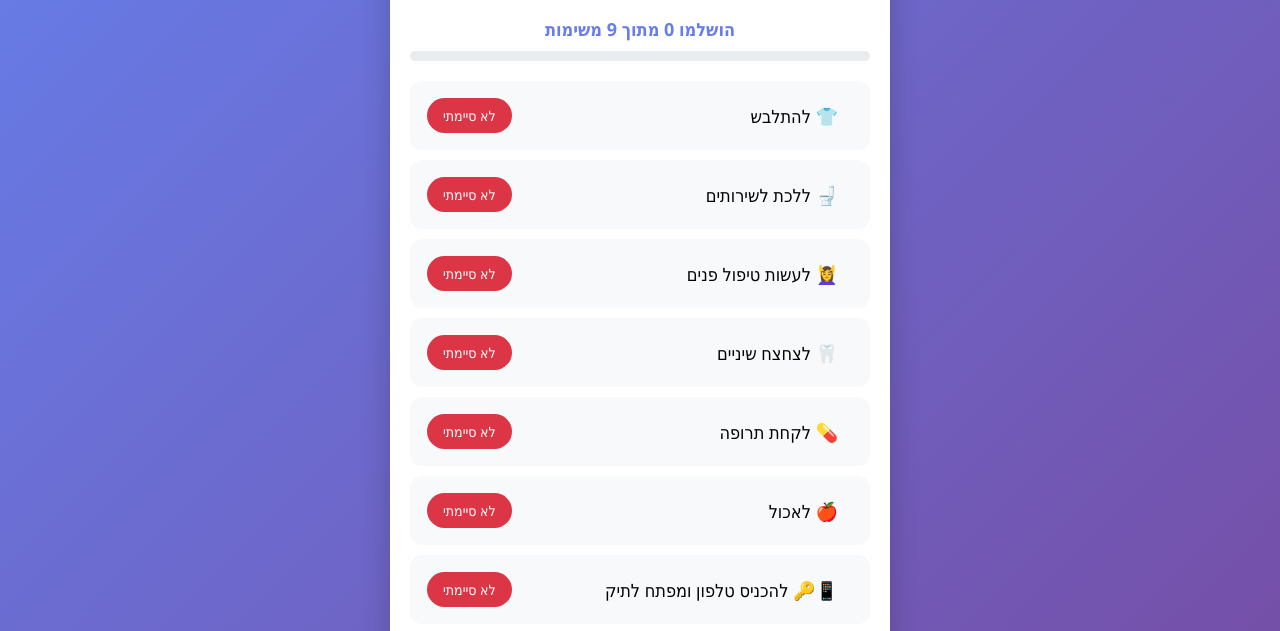
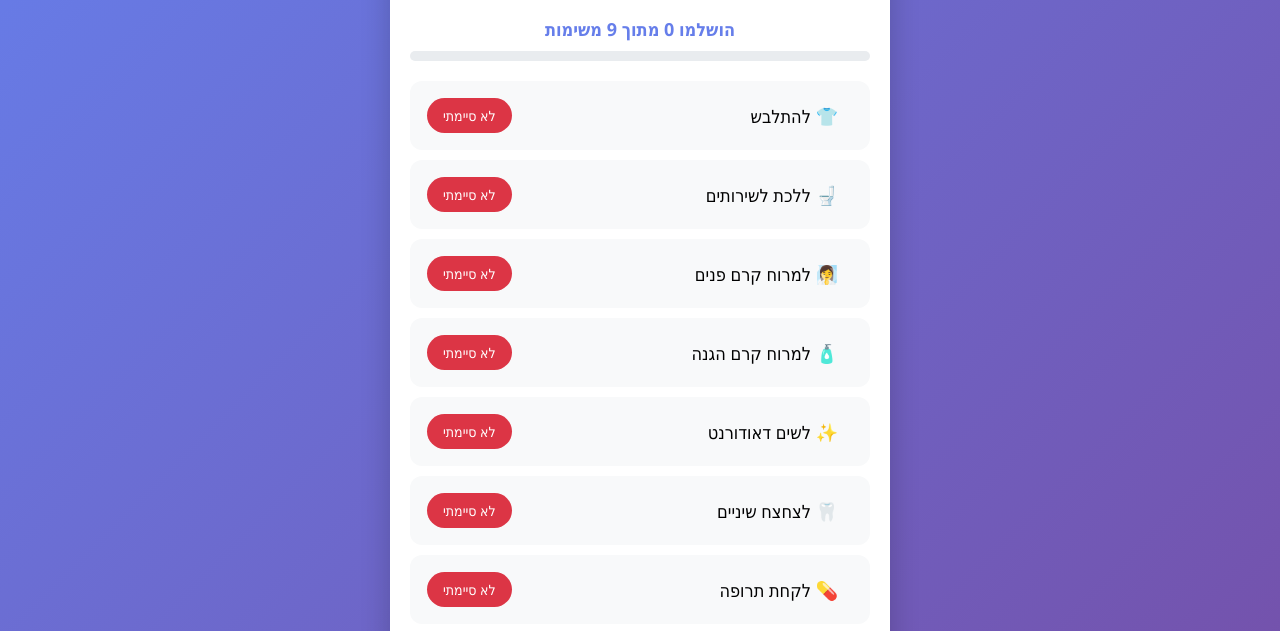
Before and after one commit to ronfinkelstein-playstudios/task-manager, a plain HTML site: page index.html in a window 1280 px wide. Shown: the part 157-788 px from the top of the page. Drawn offline with Linux system fonts and the light colour scheme.

Commit message:
Update index.html
הוספה של קרם פנים קרם הגנה ודאודורנט

```diff
--- a/index.html
+++ b/index.html
@@ -213,8 +213,18 @@
                 <button class="toggle-btn">לא סיימתי</button>
             </div>
 
-            <div class="task-item" data-task="לעשות טיפול פנים">
-                <div class="task-text">💆‍♀️ לעשות טיפול פנים</div>
+            <div class="task-item" data-task="למרוח קרם פנים">
+                <div class="task-text">🧖‍♀️ למרוח קרם פנים</div>
+                <button class="toggle-btn">לא סיימתי</button>
+            </div>
+
+            <div class="task-item" data-task="למרוח קרם הגנה">
+                <div class="task-text">🧴 למרוח קרם הגנה</div>
+                <button class="toggle-btn">לא סיימתי</button>
+            </div>
+
+            <div class="task-item" data-task="לשים דאודורנט">
+                <div class="task-text">✨ לשים דאודורנט</div>
                 <button class="toggle-btn">לא סיימתי</button>
             </div>
 
```
